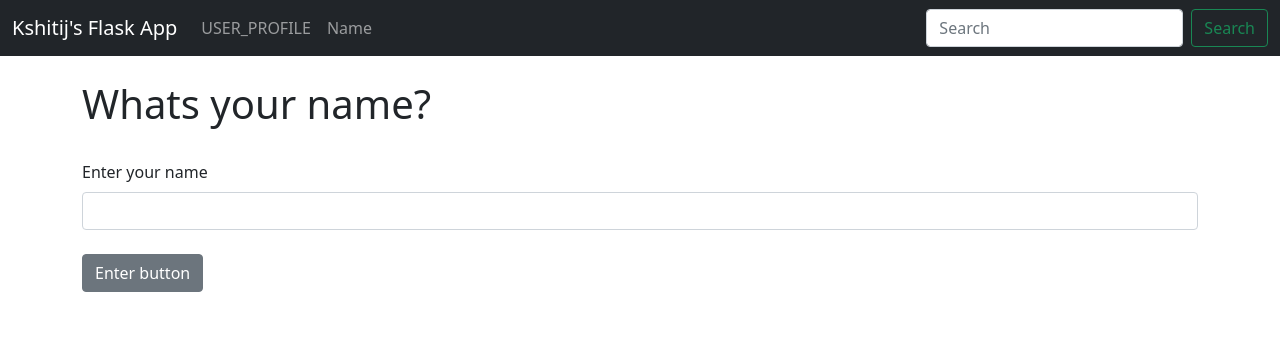
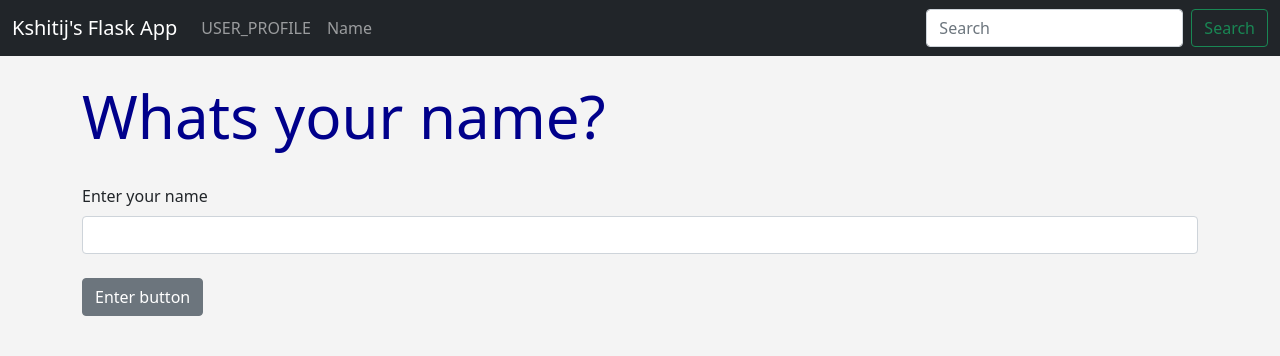
Before and after one commit to mathurk29/capstone_flask, a Flask app: page /name in a window 1280 px wide. Shown: the top 356 px of the page. Run offline with Flask 2, Linux system fonts and the light colour scheme.

Commit message:
#FF7 use css js and img with flask static files
https://www.youtube.com/watch?v=w54WLGm4OrE&list=PLCC34OHNcOtolz2Vd9ZSeSXWc8Bq23yEz&index=7

```diff
--- /dev/null
+++ b/static/css/style.css
@@ -0,0 +1,13 @@
+h1 {
+    color: darkblue;
+    font-size: 60px;
+}
+
+body {
+    background: #f4f4f4;
+}
+
+#demo{
+    font-size: 42px;
+    color: yellow;
+}
--- /dev/null
+++ b/static/js/myfile.js
@@ -0,0 +1 @@
+document.getElementById('demo').innerHTML = "This was created with JS.";
--- a/templates/base.html
+++ b/templates/base.html
@@ -10,6 +10,9 @@
     <link href="https://cdn.jsdelivr.net/npm/bootstrap@5.1.1/dist/css/bootstrap.min.css" rel="stylesheet"
         integrity="sha384-F3w7mX95PdgyTmZZMECAngseQB83DfGTowi0iMjiWaeVhAn4FJkqJByhZMI3AhiU" crossorigin="anonymous">
 
+
+    <!-- Our CSS -->
+    <link href="{{url_for('static', filename='css/style.css')}}" rel="stylesheet">
     <title> This is base!</title>
 </head>
 
--- a/templates/index.html
+++ b/templates/index.html
@@ -4,7 +4,7 @@
 
 {% block content %}
 
-    <h1>Hello World</h1>
+    <h1>Hello World here</h1>
 
     <p>I learnt how to use bootstrap. Jai Shree Ram !!!</p>
 
--- a/templates/name.html
+++ b/templates/name.html
@@ -16,6 +16,14 @@
 
     {% if name %}
         <h1> Hello {{name}} !! </h1>
+        <br/>
+        <img src="{{url_for('static', filename='images/dp1.png')}}" alt="Picture could not be rendered" width="550">
+        <br><br>
+        <p id="demo"> This is stuff... </p>
+
+    <script src="{{ url_for('static', filename='js/myfile.js')}}"></script>
+
+
     {% else %}
         <h1>Whats your name? </h1>
         <br/>
```
Also changed, not shown: 1 other file.
